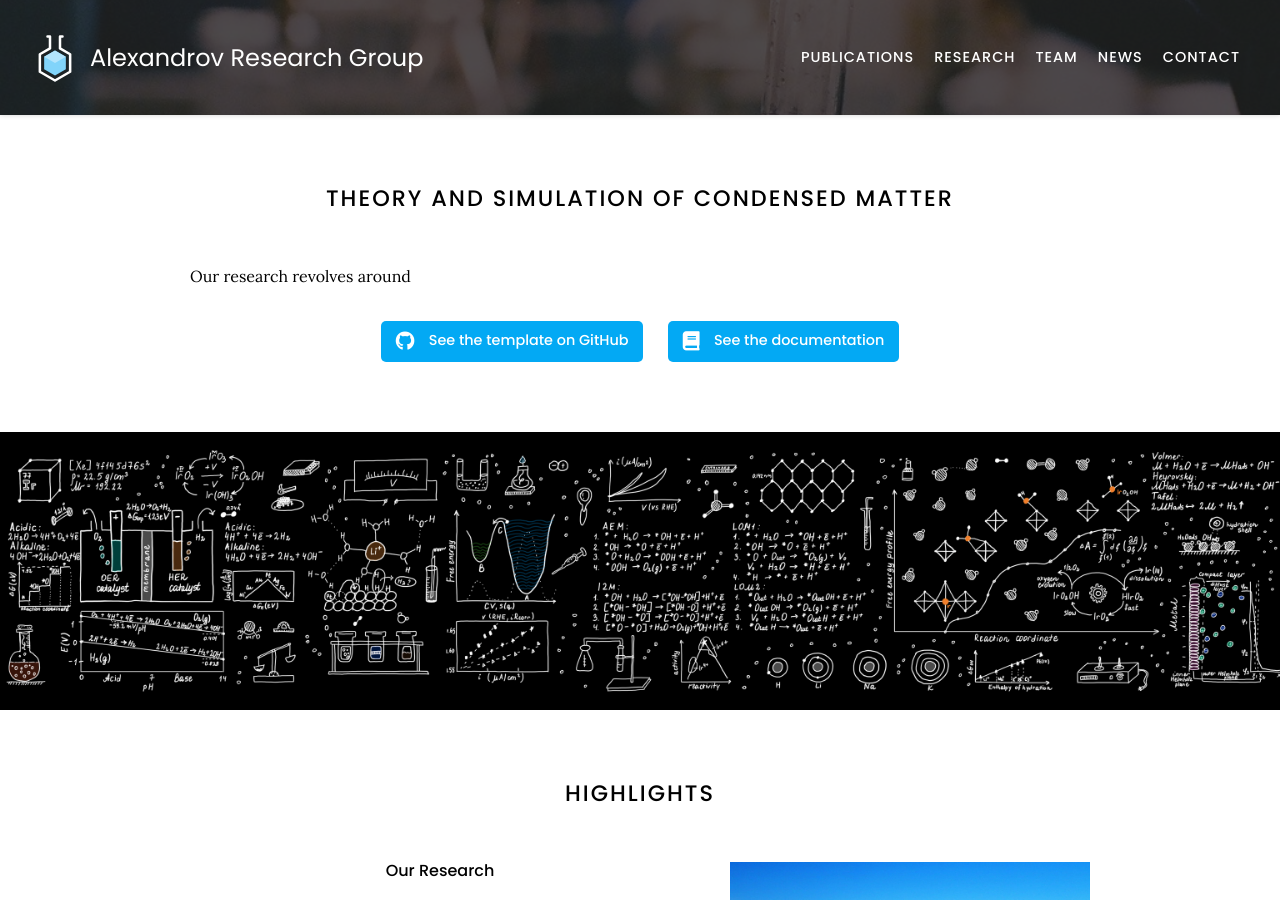
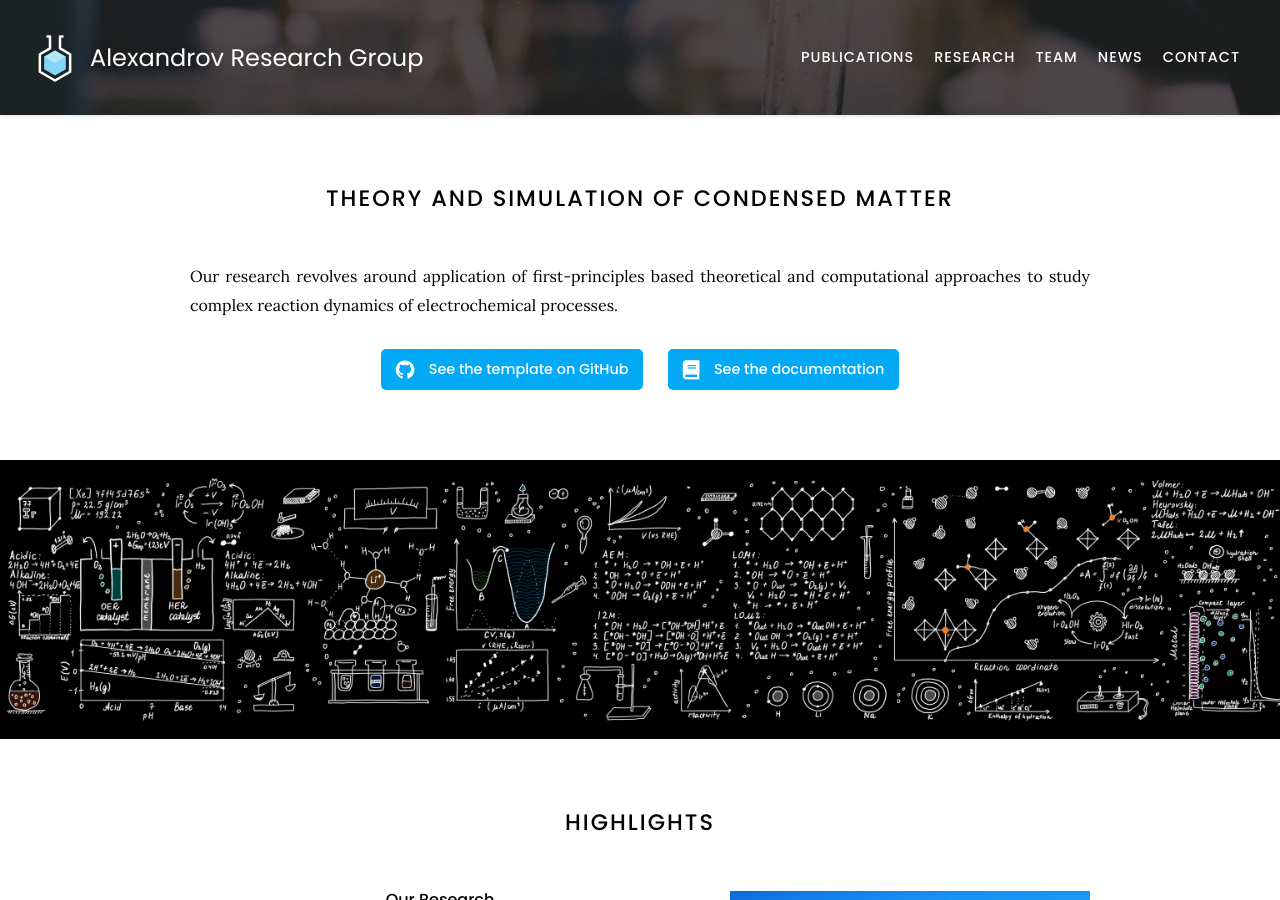
Before and after one commit to valexandrov/webpage, a Jekyll site: the page built from index.md, in a window 1280 px wide and 900 px high. Built offline with Jekyll 4.4.1, drawn with Linux system fonts in a browser that asks for light colours; nearby versions of some CDN libraries.

Commit message:
Update index.md

```diff
--- a/index.md
+++ b/index.md
@@ -4,7 +4,7 @@ title: Home
 
 # Theory and Simulation of Condensed Matter
 
-Our research revolves around
+Our research revolves around application of first-principles based theoretical and computational approaches to study complex reaction dynamics of electrochemical processes.
 
 {%
   include link.html
```
